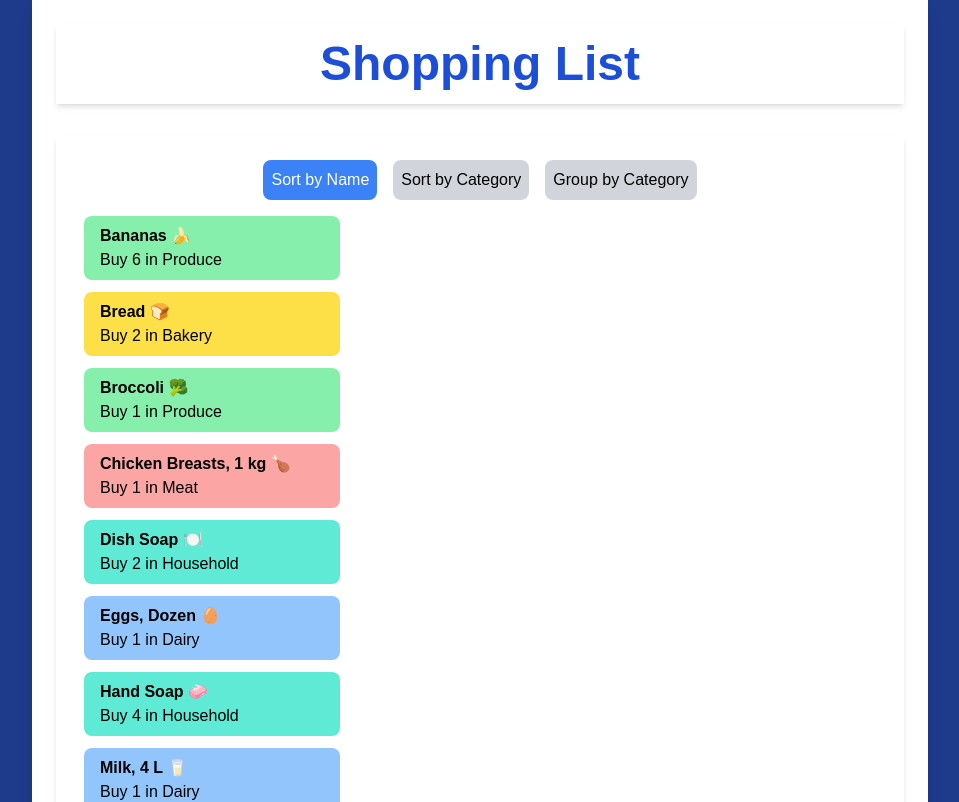
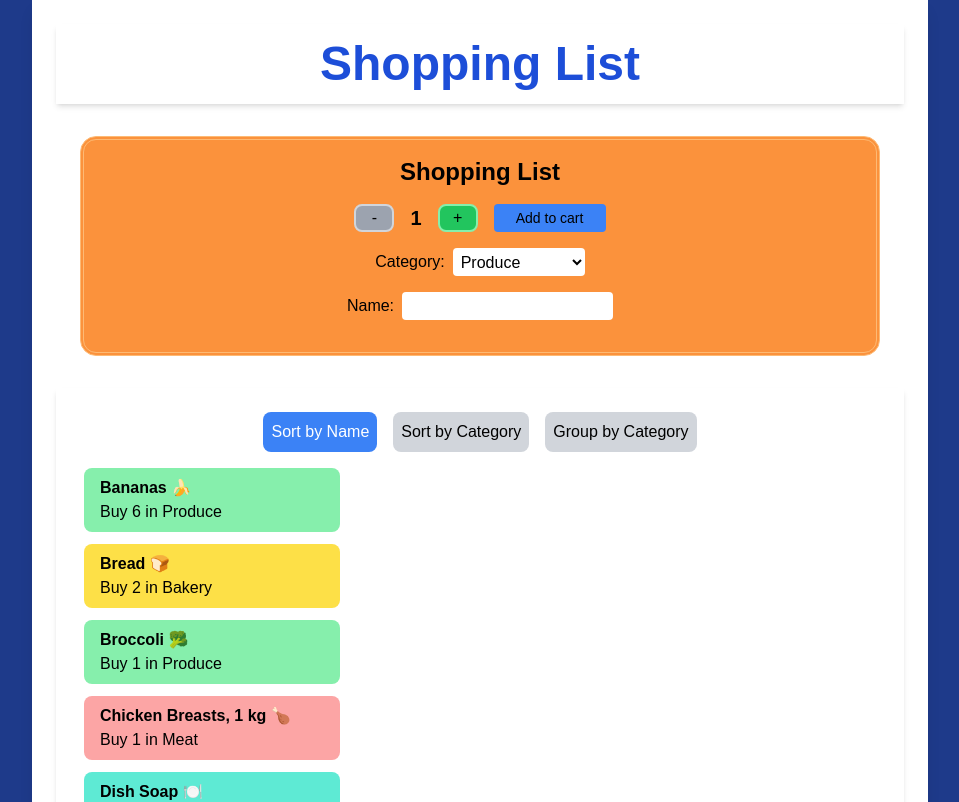
Before and after one commit to chrisracicot/cprg306-assignments, a Next.js app: page /week-7 in a window 1280 px wide. Shown: the top 802 px of the page, without its empty margins (160-1119 px from the left). Built offline with nearby package versions, Linux system fonts and the light colour scheme.

Commit message:
Completed the basics of the assignment

```diff
--- a/app/week-7/item-list.js
+++ b/app/week-7/item-list.js
@@ -1,8 +1,126 @@
+// "use client";
+
+// import { useState } from "react";
+// import Item from "./item";
+// import itemsData from "./items.json";
+
+// // Define unique colors for each category
+// const categoryColors = {
+//   Dairy: "bg-blue-300 hover:bg-blue-200",
+//   Bakery: "bg-yellow-300 hover:bg-yellow-200",
+//   Produce: "bg-green-300 hover:bg-green-200",
+//   Meat: "bg-red-300 hover:bg-red-200",
+//   "Canned Goods": "bg-purple-300 hover:bg-purple-200",
+//   "Dry Goods": "bg-pink-300 hover:bg-pink-200",
+//   Household: "bg-teal-300 hover:bg-teal-200",
+// };
+
+// export default function ItemList() {
+//   const [sortBy, setSortBy] = useState("name"); // Sorting by name initially
+
+//   // Sorting and grouping logic
+//   const sortedItems = [...itemsData].sort((a, b) => {
+//     if (sortBy === "name") {
+//       return a.name.localeCompare(b.name);
+//     }
+//     if (sortBy === "category") {
+//       return a.category.localeCompare(b.category);
+//     }
+//   });
+
+//   const groupedItems = itemsData.reduce((acc, item) => {
+//     if (!acc[item.category]) {
+//       acc[item.category] = [];
+//     }
+//     acc[item.category].push(item);
+//     return acc;
+//   }, {});
+
+//   return (
+//     <main>
+//       <section className="pt-2">
+//         {/* Sort Buttons */}
+//         <div className="flex justify-center space-x-4 mb-4 text-black">
+//           <button
+//             onClick={() => setSortBy("name")}
+//             className={`p-2 rounded-lg ${
+//               sortBy === "name" ? "bg-blue-500 text-white" : "bg-gray-300"
+//             }`}
+//           >
+//             Sort by Name
+//           </button>
+//           <button
+//             onClick={() => setSortBy("category")}
+//             className={`p-2 rounded-lg ${
+//               sortBy === "category" ? "bg-blue-500 text-white" : "bg-gray-300"
+//             }`}
+//           >
+//             Sort by Category
+//           </button>
+//           <button
+//             onClick={() => setSortBy("category-group")}
+//             className={`p-2 rounded-lg ${
+//               sortBy === "category-group"
+//                 ? "bg-blue-500 text-white"
+//                 : "bg-gray-300"
+//             }`}
+//           >
+//             Group by Category
+//           </button>
+//         </div>
+
+//         {/* Conditional rendering based on sorting method */}
+//         {sortBy !== "category-group" &&
+//           sortedItems.map((item) => (
+//             <div
+//               key={item.id}
+//               className={`max-w-[256px] w-full p-2 pl-4 m-3 rounded-lg text-black ${
+//                 categoryColors[item.category] ||
+//                 "bg-orange-500 hover:bg-orange-300"
+//               }`}
+//             >
+//               <Item
+//                 name={item.name}
+//                 quantity={item.quantity}
+//                 category={item.category}
+//               />
+//             </div>
+//           ))}
+
+//         {/* Grouped by category view */}
+//         {sortBy === "category-group" &&
+//           Object.keys(groupedItems).map((category) => (
+//             <div key={category}>
+//               {/* Shortened width of the category header (grey bar) */}
+//               <h2 className="max-w-[384px] w-full capitalize text-xl font-bold text-black bg-gray-200 p-1 pl-2 rounded-lg mt-4">
+//                 {category}
+//               </h2>
+//               {groupedItems[category].map((item) => (
+//                 <div
+//                   key={item.id}
+//                   className={`max-w-[256px] w-full p-2 pl-4 m-3 rounded-lg text-black ${
+//                     categoryColors[item.category] ||
+//                     "bg-orange-500 hover:bg-orange-300"
+//                   }`}
+//                 >
+//                   <Item
+//                     name={item.name}
+//                     quantity={item.quantity}
+//                     category={item.category}
+//                   />
+//                 </div>
+//               ))}
+//             </div>
+//           ))}
+//       </section>
+//     </main>
+//   );
+// }
+
 "use client";
 
 import { useState } from "react";
 import Item from "./item";
-import itemsData from "./items.json";
 
 // Define unique colors for each category
 const categoryColors = {
@@ -15,11 +133,11 @@ const categoryColors = {
   Household: "bg-teal-300 hover:bg-teal-200",
 };
 
-export default function ItemList() {
+export default function ItemList({ items }) {
   const [sortBy, setSortBy] = useState("name"); // Sorting by name initially
 
-  // Sorting and grouping logic
-  const sortedItems = [...itemsData].sort((a, b) => {
+  // Sorting logic with immutability (using a copy of the items prop)
+  const sortedItems = [...items].sort((a, b) => {
     if (sortBy === "name") {
       return a.name.localeCompare(b.name);
     }
@@ -28,7 +146,8 @@ export default function ItemList() {
     }
   });
 
-  const groupedItems = itemsData.reduce((acc, item) => {
+  // Grouping logic with immutability
+  const groupedItems = items.reduce((acc, item) => {
     if (!acc[item.category]) {
       acc[item.category] = [];
     }
--- a/app/week-7/new-item.js
+++ b/app/week-7/new-item.js
@@ -1,9 +1,9 @@
-"use client";
+// "use client";
 // indicates tells Next.js to run this code on the client side
 
 import { useState } from "react";
 
-export default function NewItem() {
+export default function NewItem({ onAddItem }) {
   const [quantity, setCount] = useState(1);
   const [name, setName] = useState("");
   const [category, setCategory] = useState("produce");
@@ -11,21 +11,17 @@ export default function NewItem() {
   const handleSubmit = (submit) => {
     submit.preventDefault();
 
-    const item = {
+    const newItem = {
+      id: Math.random().toString(36).substring(2, 9), // Generate random string for ID
       name: name,
       category: category,
       quantity: quantity,
     };
 
-    // Print to the web console
-    console.log(item); // Directly log the item object
+    // Call the onAddItem prop and pass the new item
+    onAddItem(newItem);
 
-    // Popup alert
-    alert(
-      `Item submitted: ${item.name}, Category: ${item.category}, Quantity: ${item.quantity}`
-    );
-
-    // Reset the form
+    // Reset the form after submission
     setName("");
     setCategory("produce");
     setCount(1);
--- a/app/week-7/page.js
+++ b/app/week-7/page.js
@@ -1,17 +1,47 @@
+//
+
+"use client";
+
+import { useState } from "react";
 import ItemList from "./item-list";
+import NewItem from "./new-item";
+import itemsData from "./items.json";
 
 export default function Page() {
+  // Initialize a state variable "items" with the data from items.json
+  const [items, setItems] = useState(itemsData);
+
+  // Event handler to add a new item to the list
+  const handleAddItem = () => {
+    const newItem = {
+      id: items.length + 1, // Unique ID based on the length of the items array
+      name: "New Item", // Default name for the new item
+      quantity: 1, // Default quantity for the new item
+      category: "Misc", // Default category for the new item
+    };
+
+    // Update the state by adding the new item to the existing items array
+    setItems([...items, newItem]);
+  };
+
   return (
     <div className="bg-blue-900 min-h-screen flex justify-center items-center">
-      <main className="p-6 bg-white shadow-lg  max-w-4xl w-full">
-        {/* Header Section with increased box height */}
+      <main className="p-6 bg-white shadow-lg max-w-4xl w-full">
+        {/* Header Section */}
         <h1 className="text-5xl font-extrabold text-blue-700 text-center mb-8 shadow-md p-4">
           Shopping List
         </h1>
 
-        {/* Content Section */}
-        <header className=" bg-white p-4 shadow-md">
-          <ItemList />
+        {/* Add New Item Section */}
+        <section className="mb-8">
+          {/* Pass the handleAddItem function as the onAddItem prop */}
+          <NewItem onAddItem={handleAddItem} />
+        </section>
+
+        {/* Display Item List Section */}
+        <header className="bg-white p-4 shadow-md">
+          {/* Pass the items state as a prop to ItemList */}
+          <ItemList items={items} />
         </header>
       </main>
     </div>
```
